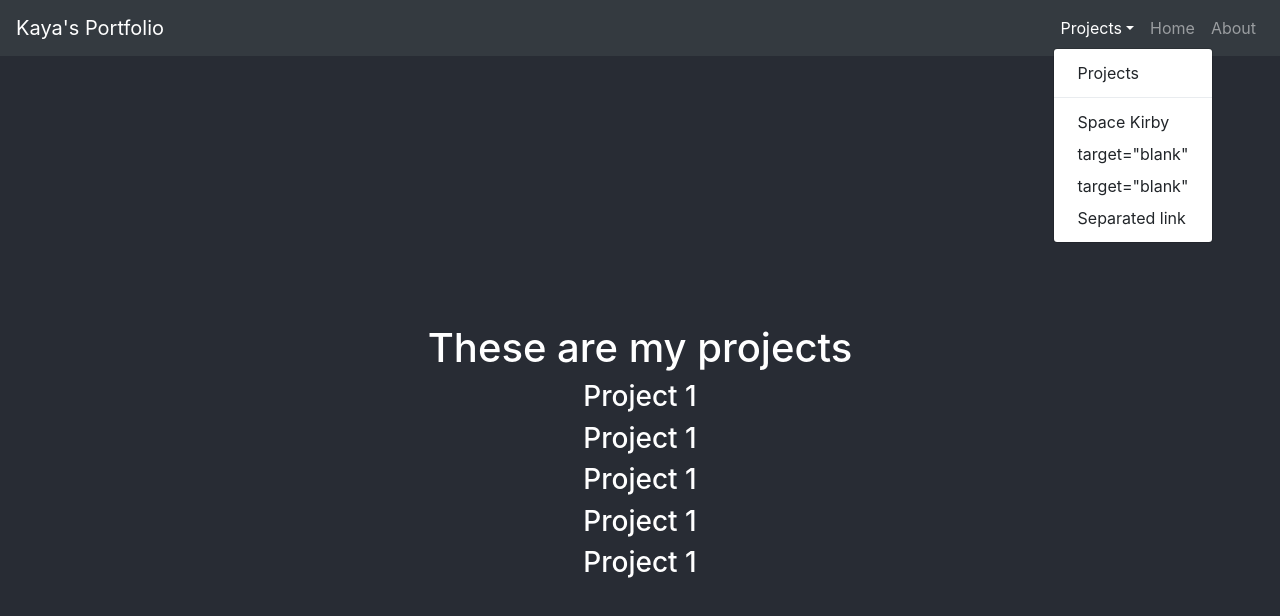
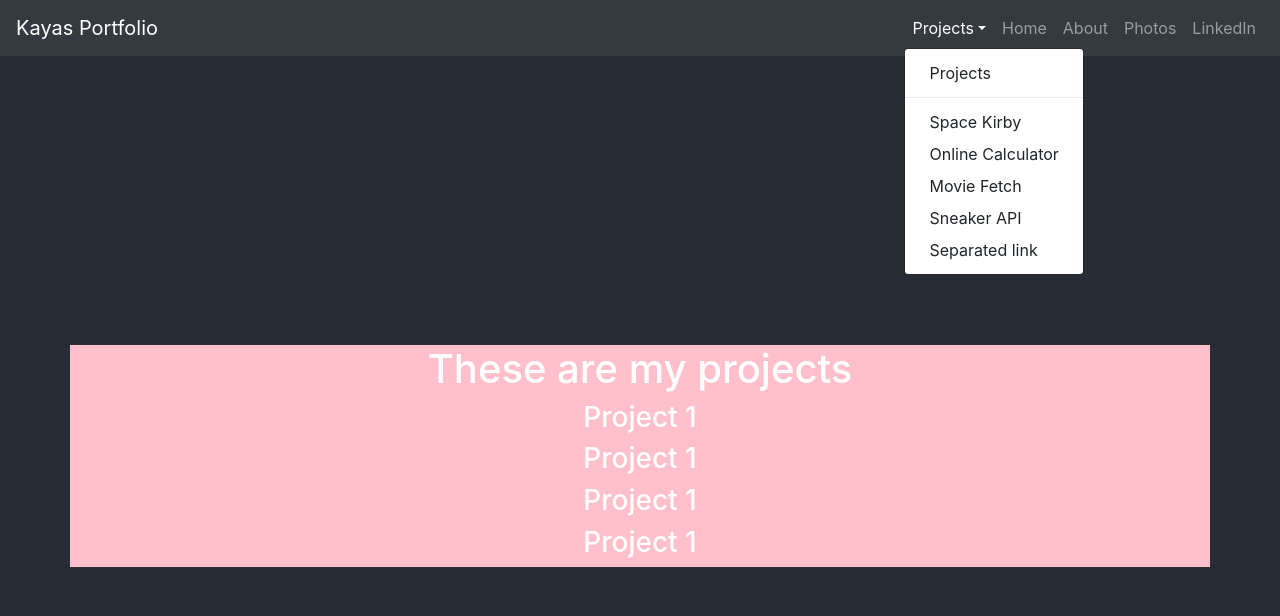
Before and after one commit to KayChou1/portfolio-router-practice, a React (Create React App) app: page /projects in a window 1280 px wide. Both pictures are taken after a click on the button "Projects". Shown: the top 616 px of the page. Built offline with nearby package versions, Linux system fonts and the light colour scheme.

Commit message:
Portfolio README.md, html, Components Updates

```diff
--- a/src/App.css
+++ b/src/App.css
@@ -1,12 +1,16 @@
 .container{
-
+  background-color: pink;
 }
-
-
-
 
 .App {
   text-align: center;
+}
+
+.Photos{
+  border: black;
+  border-radius: 10px solid black;
+
+
 }
 
 .App-logo {
--- a/src/App.js
+++ b/src/App.js
@@ -6,6 +6,8 @@ import About from './Components/About';
 import NavBar from './Components/NavBar';
 import Projects from './Components/Projects';
 import {Route, Switch} from 'react-router-dom';
+import Photos from './Components/Photos';
+
 
 
 function App() {
@@ -17,6 +19,7 @@ function App() {
       <Route path="/"component={Home} exact/>
       <Route path="/about" component={About} />
       <Route path="/projects" component={Projects} />
+      <Route path="/photos" component={Photos} />
       <Route component={Error} />
       </Switch>
 
--- a/src/Components/Navbar.js
+++ b/src/Components/Navbar.js
@@ -4,25 +4,29 @@ import {Navbar, Nav, NavDropdown} from 'react-bootstrap';
 function NavBar(){
 
     return (
-        <Navbar collapseOnSelect expand="lg" bg="dark" variant="dark">
-            <Navbar.Brand href="/">Kaya's Portfolio</Navbar.Brand>
+        <Navbar sticky="top" collapseOnSelect expand="lg" bg="dark" variant="dark">
+            <Navbar.Brand href="/">Kayas Portfolio</Navbar.Brand>
             <Navbar.Toggle aria-controls="responsive-navbar-nav" />
             <Navbar.Collapse id="responsive-navbar-nav">
                 <Nav className="mr-auto">
                 </Nav>
 
             <Nav>
+
             <NavDropdown title="Projects" id="collasible-nav-dropdown">
 
                 <NavDropdown.Item href="Projects">Projects</NavDropdown.Item>
                 <NavDropdown.Divider/>
                 <NavDropdown.Item href="https://kaychou1.github.io/Space-Kirby/"target="blank">Space Kirby</NavDropdown.Item>
-                <NavDropdown.Item href="#action/3.2"> target="blank"</NavDropdown.Item>
-                <NavDropdown.Item href="#action/3.3"> target="blank"</NavDropdown.Item>
-                <NavDropdown.Item href="#action/3.4">Separated link</NavDropdown.Item>
+                <NavDropdown.Item href="https://kaychou1.github.io/calculatorProject/"target="blank">Online Calculator</NavDropdown.Item>
+                <NavDropdown.Item href="https://kaychou1.github.io/IMDB-Movie-Fetch/"target="blank">Movie Fetch</NavDropdown.Item>
+                <NavDropdown.Item href="https://kaychou1.github.io/Lakai-sneaker-API/"target="blank">Sneaker API</NavDropdown.Item>
+                <NavDropdown.Item href="https://kaychou1.github.io/Movie-API/">Separated link</NavDropdown.Item>
             </NavDropdown>
             <Nav.Link href="/">Home</Nav.Link>
             <Nav.Link href="/About">About</Nav.Link>
+            <Nav.Link href="/Photo">Photos</Nav.Link>
+            <Nav.Link href="https://www.linkedin.com/in/kayaa/"target="blank">LinkedIn</Nav.Link>
 
             </Nav>
         </Navbar.Collapse>
--- /dev/null
+++ b/src/Components/Photos.js
@@ -0,0 +1,16 @@
+import React from 'react';
+import Headshot from '../Assets/kaya.png';
+
+function Photos(){
+    return(
+        <>
+            <p>
+                Photography!
+            </p>
+            <img src={Headshot} alt="" ></img>
+        </>
+    )
+
+}
+
+export default Photos;
--- a/src/Components/Projects.js
+++ b/src/Components/Projects.js
@@ -5,6 +5,8 @@ class Projects extends Component {
 
 
     }
+
+
     render() {
         return(
             <div className="container">
@@ -13,7 +15,7 @@ class Projects extends Component {
                 <h3>Project 1</h3>
                 <h3>Project 1</h3>
                 <h3>Project 1</h3>
-                <h3>Project 1</h3>
+                <h3></h3>
 
             </div>
         )
```
Also changed, not shown: 1 other file (tests, documents, lock files or other folders).
